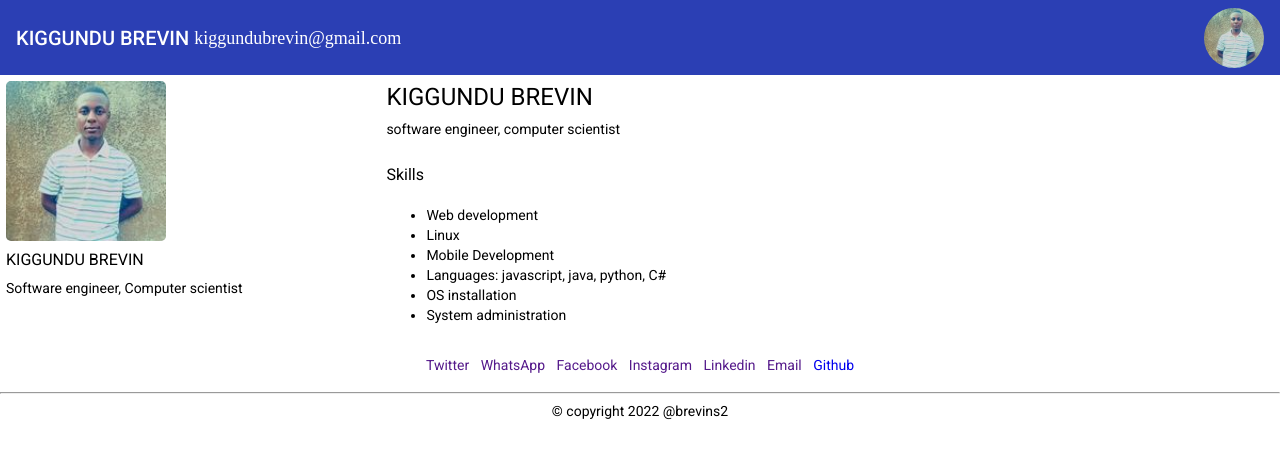
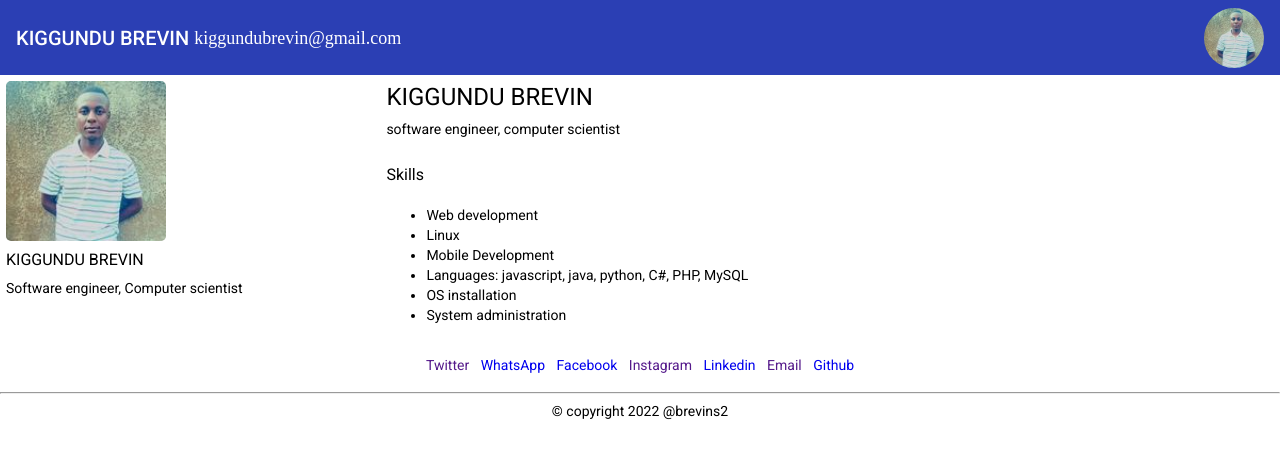
Before and after one commit to brevins2/CMJ, an Angular app: page / in a window 1280 px wide. Shown: the top 458 px of the page. Built offline with nearby package versions, Linux system fonts and the light colour scheme.

Commit message:
adding font awesome

```diff
--- a/package.json
+++ b/package.json
@@ -20,6 +20,7 @@
     "@angular/platform-browser": "^14.0.0",
     "@angular/platform-browser-dynamic": "^14.0.0",
     "@angular/router": "^14.0.0",
+    "@fortawesome/fontawesome": "^1.1.8",
     "bootstrap": "^5.2.0",
     "rxjs": "~7.5.0",
     "tslib": "^2.3.0",
--- a/src/app/app.component.html
+++ b/src/app/app.component.html
@@ -29,7 +29,7 @@
                     <li>Web development</li>
                     <li>Linux</li>
                     <li>Mobile Development</li>
-                    <li>Languages: javascript, java, python, C#</li>
+                    <li>Languages: javascript, java, python, C#, PHP, MySQL</li>
                     <li>OS installation</li>
                     <li>System administration</li>
                 </ul>
--- a/src/app/footer/footer.component.html
+++ b/src/app/footer/footer.component.html
@@ -1,10 +1,10 @@
 <footer>
     <div class="social-media">
         <a href=""><i class="fa fa-twitter" aria-hidden="true"></i> Twitter</a>
-        <a href=""><i class="fa fa-whatsapp" aria-hidden="true"></i> WhatsApp</a>
-        <a href=""><i class="fa fa-facebook" aria-hidden="true"></i> Facebook</a>
+        <a href="https://web.whatsapp.com/0755113122"><i class="fa fa-whatsapp" aria-hidden="true"></i> WhatsApp</a>
+        <a href="https://touch.facebook.com/home.php"><i class="fa fa-facebook" aria-hidden="true"></i> Facebook</a>
         <a href=""><i class="fa fa-instagram" aria-hidden="true"></i> Instagram</a>
-        <a href=""><i class="fa fa-linkedin" aria-hidden="true"></i> Linkedin</a>
+        <a href="https://linkedin.com/Kiggundu Brevin"><i class="fa fa-linkedin" aria-hidden="true"></i> Linkedin</a>
         <a href=""><i class="fa fa-mail" aria-hidden="true"></i> Email</a>
         <a href="https://github.com/brevins2"><i class="fa fa-github" aria-hidden="true"></i> Github</a>
     </div>
```
Also changed, not shown: 1 other file (tests, documents, lock files or other folders).
